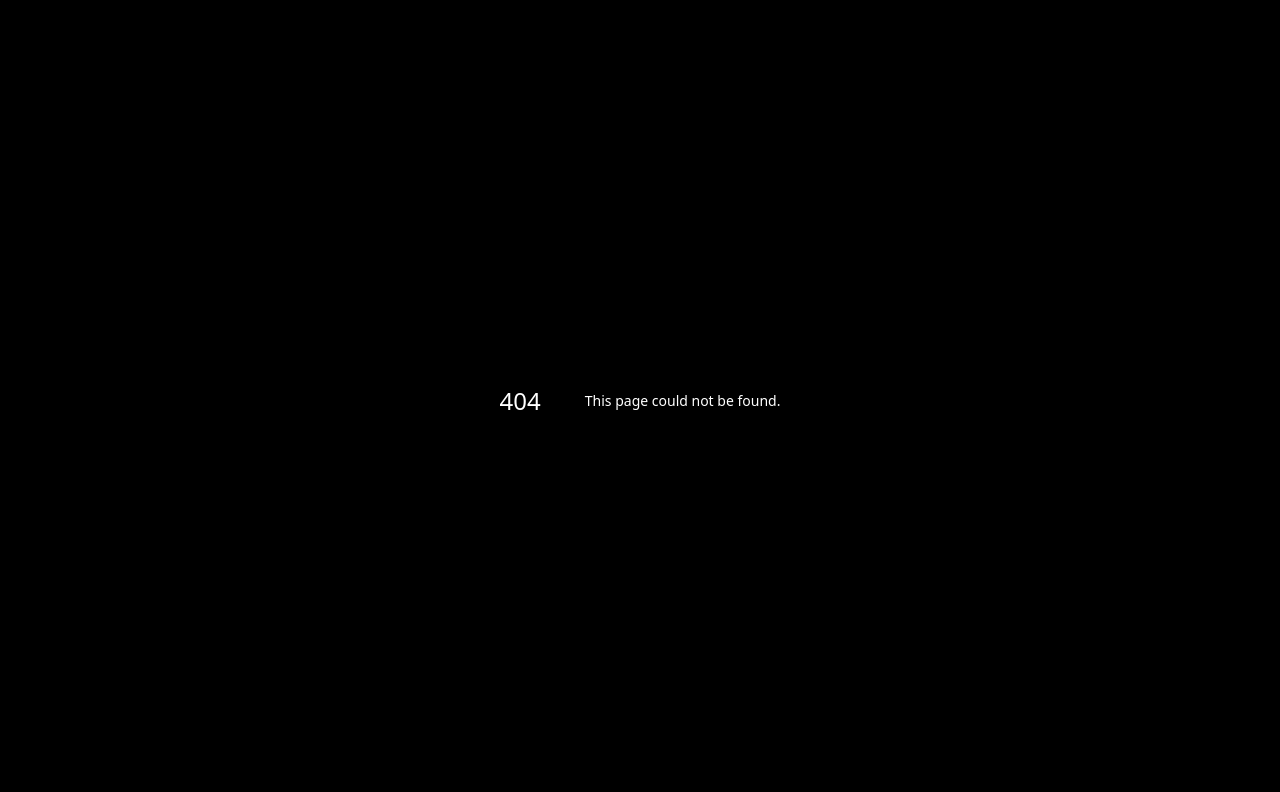
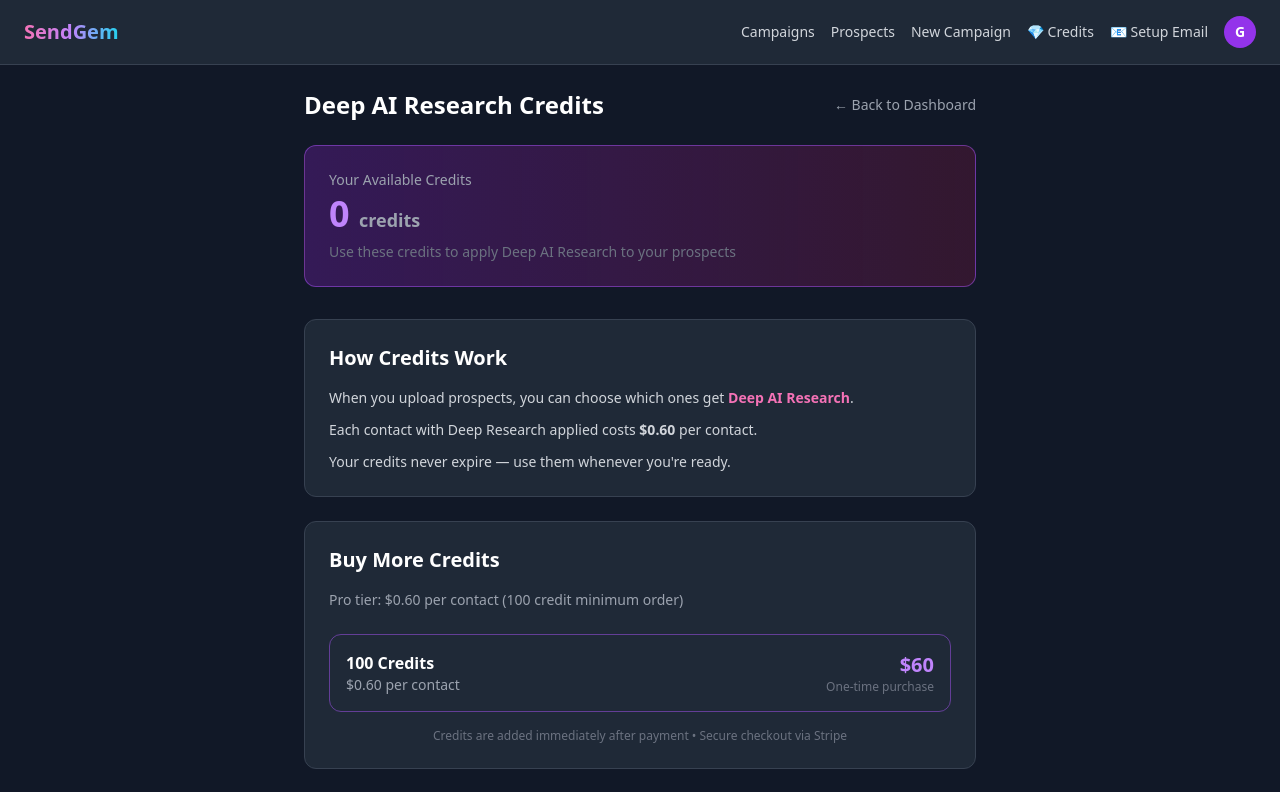
Before and after one commit to glbayless/sendgem-landing, a Next.js app: page /dashboard/credits in a window 1280 px wide. Before the commit this address had no page. Shown: the top 792 px of the page. Built offline with nearby package versions, Linux system fonts and the light colour scheme.

Commit message:
Add credit system for Deep AI Research + copy updates

```diff
--- /dev/null
+++ b/app/api/credits/checkout/route.js
@@ -0,0 +1,45 @@
+export async function POST(request) {
+  const { creditsPack } = await request.json();
+
+  const STRIPE_SECRET_KEY = process.env.STRIPE_SECRET_KEY;
+
+  // Map pack IDs to Price IDs
+  const priceMap = {
+    'credits_100': process.env.STRIPE_CREDITS_100_PRICE_ID,
+    'credits_500': process.env.STRIPE_CREDITS_500_PRICE_ID,
+  };
+
+  const priceId = priceMap[creditsPack];
+
+  if (!priceId) {
+    return Response.json({ error: 'Invalid credits pack selected' }, { status: 400 });
+  }
+
+  if (!STRIPE_SECRET_KEY) {
+    return Response.json({
+      error: 'Stripe not configured. Please contact support.'
+    }, { status: 500 });
+  }
+
+  const stripe = require('stripe')(STRIPE_SECRET_KEY);
+
+  try {
+    const session = await stripe.checkout.sessions.create({
+      payment_method_types: ['card'],
+      line_items: [
+        {
+          price: priceId,
+          quantity: 1,
+        },
+      ],
+      mode: 'payment', // One-time payment, not subscription
+      success_url: `${process.env.NEXT_PUBLIC_APP_URL}/dashboard/credits?success=true`,
+      cancel_url: `${process.env.NEXT_PUBLIC_APP_URL}/dashboard/credits?canceled=true`,
+    });
+
+    return Response.json({ sessionId: session.id, url: session.url });
+  } catch (error) {
+    console.error('Stripe credits error:', error);
+    return Response.json({ error: error.message }, { status: 500 });
+  }
+}
--- /dev/null
+++ b/app/dashboard/credits/page.js
@@ -0,0 +1,122 @@
+'use client';
+
+import { useState } from 'react';
+import Link from 'next/link';
+
+export default function Credits() {
+  const [loading, setLoading] = useState(null);
+  const [credits, setCredits] = useState(0); // Would come from DB in real app
+  const [tier] = useState('pro'); // Would come from DB - 'pro' or 'agency'
+
+  const handleBuyCredits = async (creditsPack) => {
+    setLoading(creditsPack);
+
+    try {
+      const response = await fetch('/api/credits/checkout', {
+        method: 'POST',
+        headers: { 'Content-Type': 'application/json' },
+        body: JSON.stringify({ creditsPack })
+      });
+
+      const { url, error } = await response.json();
+
+      if (error) {
+        console.error('Checkout error:', error);
+        alert('Error processing purchase. Please try again.');
+      } else if (url) {
+        window.location.href = url;
+      }
+    } catch (err) {
+      console.error('Error:', err);
+      alert('Something went wrong. Please try again.');
+    }
+
+    setLoading(null);
+  };
+
+  const creditOptions = tier === 'agency'
+    ? [
+        { id: 'credits_500', credits: 500, price: 250, label: '500 Credits', subtitle: '$0.50 per contact' }
+      ]
+    : [
+        { id: 'credits_100', credits: 100, price: 60, label: '100 Credits', subtitle: '$0.60 per contact' }
+      ];
+
+  return (
+    <div className="max-w-2xl mx-auto">
+      <div className="flex items-center justify-between mb-6">
+        <h1 className="text-2xl font-bold">Deep AI Research Credits</h1>
+        <Link
+          href="/dashboard"
+          className="text-gray-400 hover:text-white text-sm"
+        >
+          ← Back to Dashboard
+        </Link>
+      </div>
+
+      {/* Current Credits Balance */}
+      <div className="bg-gradient-to-r from-purple-900/50 to-pink-900/30 rounded-xl p-6 border border-purple-500/50 mb-8">
+        <p className="text-gray-400 text-sm mb-1">Your Available Credits</p>
+        <p className="text-4xl font-bold text-purple-400">{credits} <span className="text-lg text-gray-400">credits</span></p>
+        <p className="text-gray-500 text-sm mt-2">
+          Use these credits to apply Deep AI Research to your prospects
+        </p>
+      </div>
+
+      {/* Explanation */}
+      <div className="bg-gray-800 rounded-xl p-6 border border-gray-700 mb-6">
+        <h2 className="text-xl font-semibold mb-4">How Credits Work</h2>
+        <div className="space-y-3 text-gray-300 text-sm">
+          <p>When you upload prospects, you can choose which ones get <strong className="text-pink-400">Deep AI Research</strong>.</p>
+          <p>Each contact with Deep Research applied costs <strong>{tier === 'agency' ? '$0.50' : '$0.60'}</strong> per contact.</p>
+          <p>Your credits never expire — use them whenever you're ready.</p>
+        </div>
+      </div>
+
+      {/* Purchase Options */}
+      <div className="bg-gray-800 rounded-xl p-6 border border-gray-700">
+        <h2 className="text-xl font-semibold mb-4">Buy More Credits</h2>
+        <p className="text-gray-400 text-sm mb-6">
+          {tier === 'agency'
+            ? 'Agency tier: $0.50 per contact (500 credit minimum order)'
+            : 'Pro tier: $0.60 per contact (100 credit minimum order)'}
+        </p>
+
+        <div className="space-y-3">
+          {creditOptions.map((option) => (
+            <button
+              key={option.id}
+              onClick={() => handleBuyCredits(option.id)}
+              disabled={loading === option.id}
+              className="w-full p-4 rounded-xl border border-purple-500/50 hover:bg-purple-500/20 flex items-center justify-between disabled:opacity-50"
+            >
+              <div className="text-left">
+                <p className="font-semibold text-white">{option.label}</p>
+                <p className="text-sm text-gray-400">{option.subtitle}</p>
+              </div>
+              <div className="text-right">
+                <p className="text-xl font-bold text-purple-400">${option.price}</p>
+                <p className="text-xs text-gray-500">One-time purchase</p>
+              </div>
+            </button>
+          ))}
+        </div>
+
+        <p className="text-gray-500 text-xs mt-4 text-center">
+          Credits are added immediately after payment • Secure checkout via Stripe
+        </p>
+      </div>
+
+      {/* How to Use */}
+      <div className="bg-gray-800 rounded-xl p-6 border border-gray-700 mt-6">
+        <h2 className="text-xl font-semibold mb-4">How to Apply Credits</h2>
+        <ol className="space-y-2 text-gray-300 text-sm list-decimal list-inside">
+          <li>Go to <Link href="/dashboard/onboarding" className="text-purple-400 underline">New Campaign</Link></li>
+          <li>Upload your prospects (CSV or paste)</li>
+          <li>When previewing, check the box next to contacts you want Deep Research on</li>
+          <li>Credits will be deducted from your balance automatically</li>
+        </ol>
+      </div>
+    </div>
+  );
+}
--- a/app/dashboard/layout.js
+++ b/app/dashboard/layout.js
@@ -14,7 +14,8 @@
             <Link href="/dashboard/campaigns" className="text-gray-300 hover:text-white text-sm">Campaigns</Link>
             <Link href="/dashboard/prospects" className="text-gray-300 hover:text-white text-sm">Prospects</Link>
             <Link href="/dashboard/onboarding" className="text-gray-300 hover:text-white text-sm">New Campaign</Link>
-            <Link href="/dashboard/settings" className="text-purple-400 hover:text-purple-300 text-sm font-semibold">📧 Setup Email</Link>
+            <Link href="/dashboard/credits" className="text-gray-300 hover:text-white text-sm">💎 Credits</Link>
+            <Link href="/dashboard/settings" className="text-gray-300 hover:text-white text-sm">📧 Setup Email</Link>
             <div className="w-8 h-8 rounded-full bg-purple-600 flex items-center justify-center text-sm font-semibold">
               G
             </div>
--- a/app/pricing/page.js
+++ b/app/pricing/page.js
@@ -248,7 +248,7 @@
 
 Best,
 [Us]</div>
-                  <p className="text-gray-500 text-sm mt-4 italic">Generic. Could apply to any company. Low reply rate.</p>
+
                 </div>
                 <div className="p-6 rounded-xl bg-gradient-to-b from-purple-900/50 to-pink-900/30 border-2 border-pink-500/50">
                   <p className="font-bold text-pink-400 text-lg mb-4">💎 With Deep Research ($0.60/contact):</p>
@@ -271,7 +271,7 @@
             <div className="mt-6 p-4 rounded-xl bg-yellow-900/20 border border-yellow-500/50 text-center">
               <p className="text-yellow-400 font-semibold">💡 Why Deep Research is worth the extra cost</p>
               <p className="text-sm text-gray-400 mt-2">
-                Basic research gets you generic emails that might get 1-2% reply rates. Deep research gives you hyper-personalized emails that can get 15-30% reply rates. At scale, that difference equals hundreds of extra conversations — and ultimately, revenue.
+                Basic AI research produces strong emails that get strong reply rates. Deep research will give you hyper-personalized emails that should get noticeably stronger reply rates. At scale, the difference equals hundreds of extra conversations — and ultimately, revenue.
               </p>
             </div>
           </div>
```
